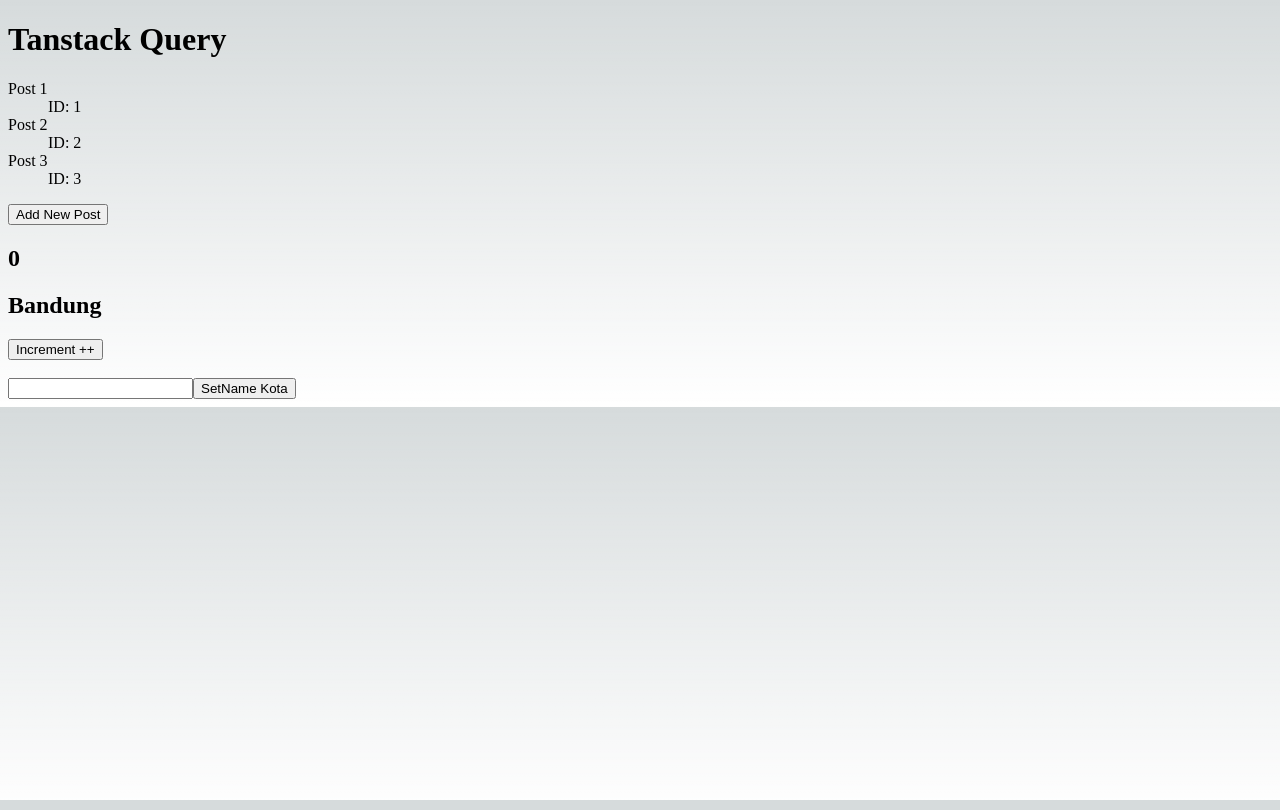
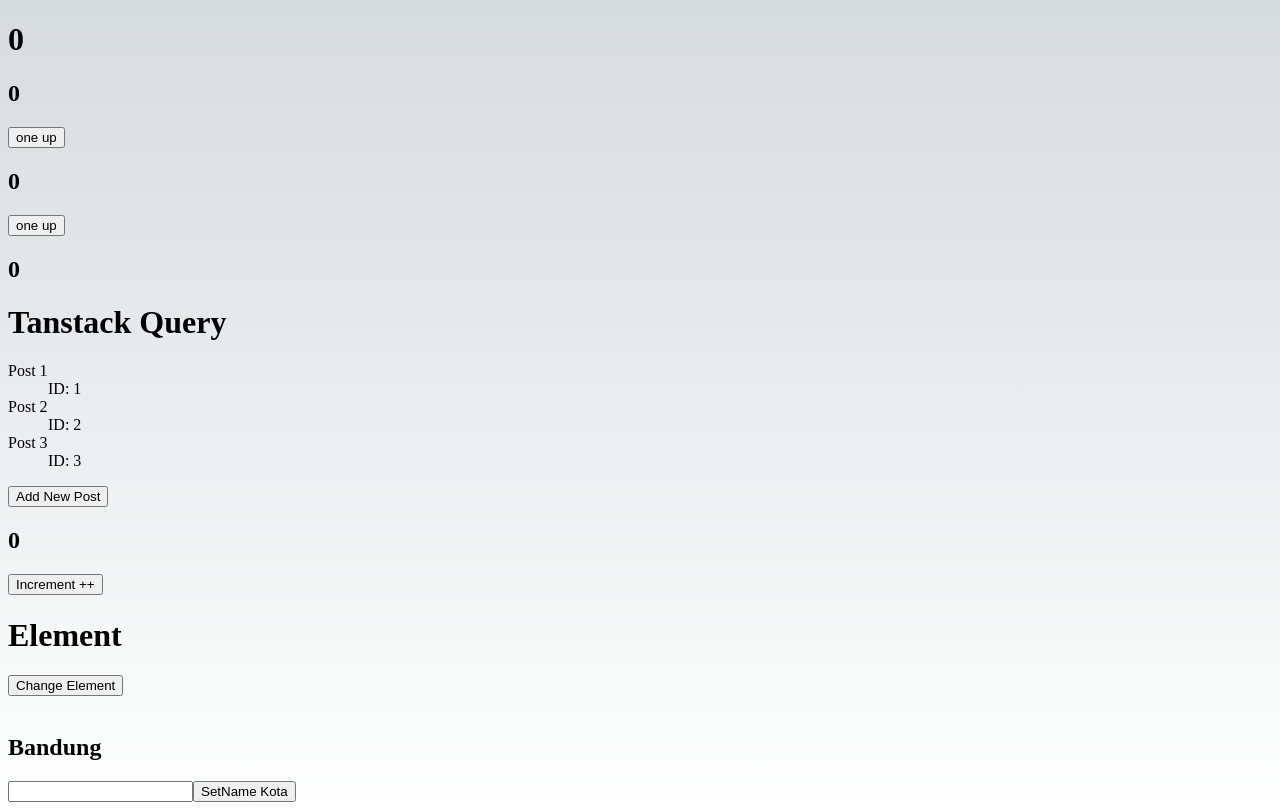
Before and after one commit to AlwanN01/tanstack-query-next13, a Next.js app: page / in a window 1280 px wide. Built offline with nearby package versions, Linux system fonts and the light colour scheme.

Commit message:
tes jotai

```diff
--- a/package.json
+++ b/package.json
@@ -16,6 +16,7 @@
     "@types/react": "18.0.28",
     "@types/react-dom": "18.0.10",
     "immer": "^9.0.19",
+    "jotai": "^2.0.1",
     "next": "13.1.6",
     "react": "18.2.0",
     "react-dom": "18.2.0",
--- a/src/app/page.tsx
+++ b/src/app/page.tsx
@@ -2,10 +2,22 @@
 import { POSTS } from '@/data/post'
 import { wait, reject } from '@/helpers/wait'
 import { useCount } from '@/hooks/useCount'
-import { useQuery, useMutation } from '@tanstack/react-query'
+import { useQuery, useMutation, useQueryClient } from '@tanstack/react-query'
 import { Fragment } from 'react'
+import { atom, useAtom } from 'jotai'
+
+const countAtom = atom(0)
+const countryAtom = atom('Japan')
+const citiesAtom = atom(['Tokyo', 'Kyoto', 'Osaka'])
+const mangaAtom = atom({ 'Dragon Ball': 1984, 'One Piece': 1997, Naruto: 1999 })
+const doubledCountAtom = atom(get => get(countAtom) * 2)
+
 export default function Home() {
-  const { count, profile, dispatch } = useCount()
+  const [doubledCount] = useAtom(doubledCountAtom)
+  const [atomCount, setAtomCount] = useAtom(countAtom)
+
+  const querClient = useQueryClient()
+  const { count, profile, element, dispatch } = useCount()
   const postsQuery = useQuery({
     queryKey: ['posts'],
     queryFn: async ctx => {
@@ -15,12 +27,14 @@
       return [...POSTS]
     }
   })
+  console.log('rendered')
 
   const postMutation = useMutation({
     mutationFn: async (title: string) => {
       await wait(1000)
       POSTS.push({ id: Math.random() * 1000, title })
-    }
+    },
+    onSuccess: () => querClient.invalidateQueries(['posts'])
   })
 
   if (postsQuery.isLoading) return <h1>Loading...</h1>
@@ -28,7 +42,11 @@
 
   return (
     <main>
-      <h1>Tanstack Query </h1>
+      <h1>{atomCount}</h1>
+      <CountAtom />
+      <CountAtom />
+      <h2>{doubledCount}</h2>
+      <h1>Tanstack Query</h1>
       <dl>
         {postsQuery.data.map(v => (
           <Fragment key={v.id}>
@@ -37,14 +55,27 @@
           </Fragment>
         ))}
       </dl>
-      <button onClick={() => postMutation.mutate('New Posts')}>Add New Post</button>
+      <button onClick={() => postMutation.mutate('New Posts')} disabled={postMutation.isLoading}>
+        Add New Post
+      </button>
       <h2>{count}</h2>
-      <h2>{profile.identitas.kota}</h2>
       <button onClick={() => dispatch({ type: 'increase', by: 2 })}>Increment ++ </button>
+      {element}
+      <button onClick={() => dispatch({ type: 'changeElement', element: <h2>Awesome</h2> })}>Change Element</button>
       <br />
       <br />
+      <h2>{profile.identitas.kota}</h2>
       <input type='text' id='setKota' />
       <button onClick={() => dispatch({ type: 'setKota', kota: document.querySelector<HTMLInputElement>('#setKota')!.value })}>SetName Kota</button>
     </main>
   )
 }
+function CountAtom() {
+  const [atomCount, setAtomCount] = useAtom(countAtom)
+  return (
+    <div>
+      <h2>{atomCount}</h2>
+      <button onClick={() => setAtomCount(c => c + 1)}>one up</button>
+    </div>
+  )
+}
--- a/src/hooks/useCount.ts
+++ b/src/hooks/useCount.ts
@@ -1,6 +1,7 @@
 import { produce } from 'immer'
 import { wait } from '@/helpers/wait'
 import createStore from '@/lib/zustand'
+import { createElement } from 'react'
 
 const initState = {
   count: 0,
@@ -12,13 +13,15 @@
       kota: 'Bandung',
       alamat: 'Margahayu'
     }
-  }
+  },
+  element: createElement('h1', { onClick: e => console.log(e.currentTarget.innerHTML) }, 'Element') as unknown as React.ReactNode
 }
 type CountType = typeof initState
 type Args = {
-  type: 'increase' | 'decrease' | 'setKota'
+  type: 'increase' | 'decrease' | 'setKota' | 'changeElement'
   by?: number
   kota?: string
+  element?: React.ReactNode
 }
 const reducer = produce(async (state: CountType, action: Args) => {
   const { type, by = 1 } = action
@@ -36,6 +39,9 @@
       const kota = await wait(action.kota)
       identitas.kota = kota || identitas.kota
       break
+    case 'changeElement':
+      state.element = action.element!
+      break
   }
 })
 export const useCount = createStore(initState, reducer)
```
Also changed, not shown: 1 other file (tests, documents, lock files or other folders).
